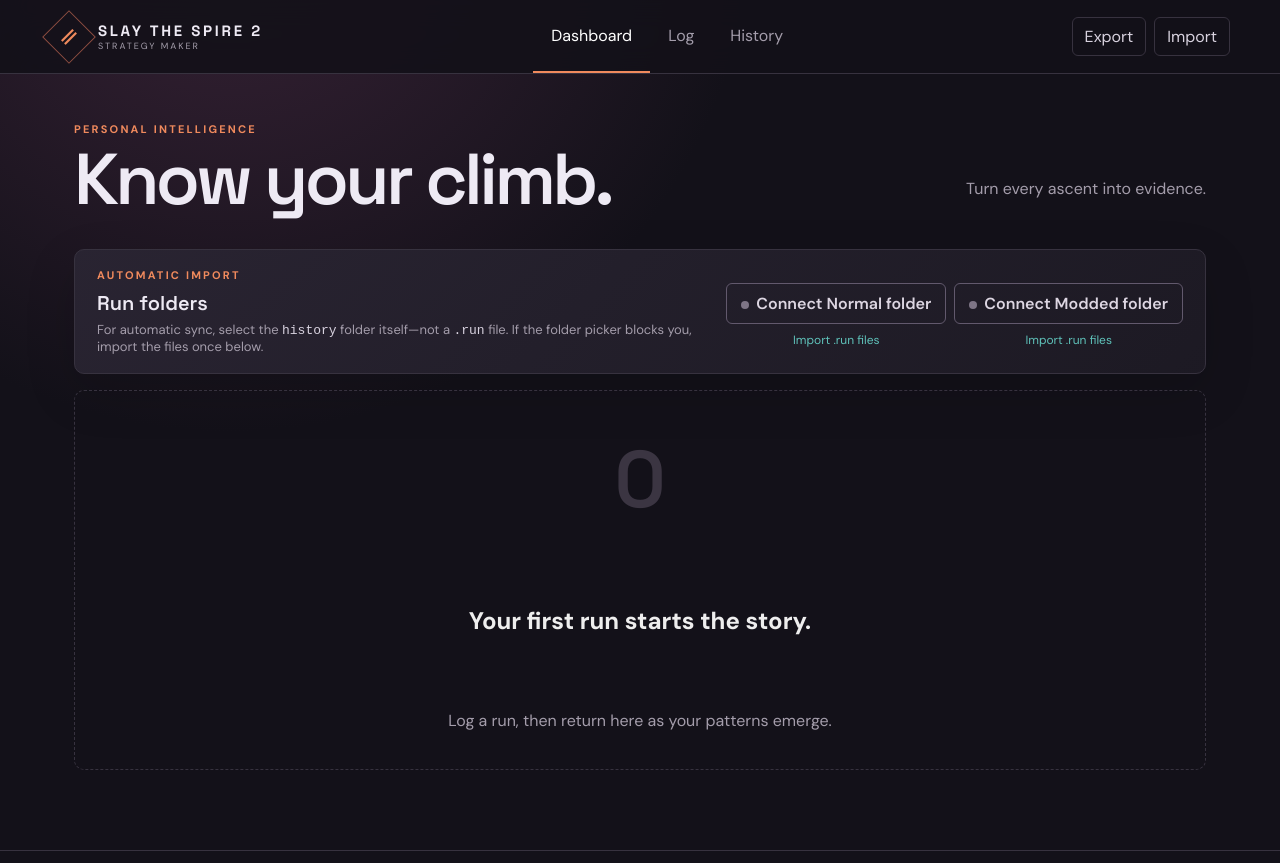
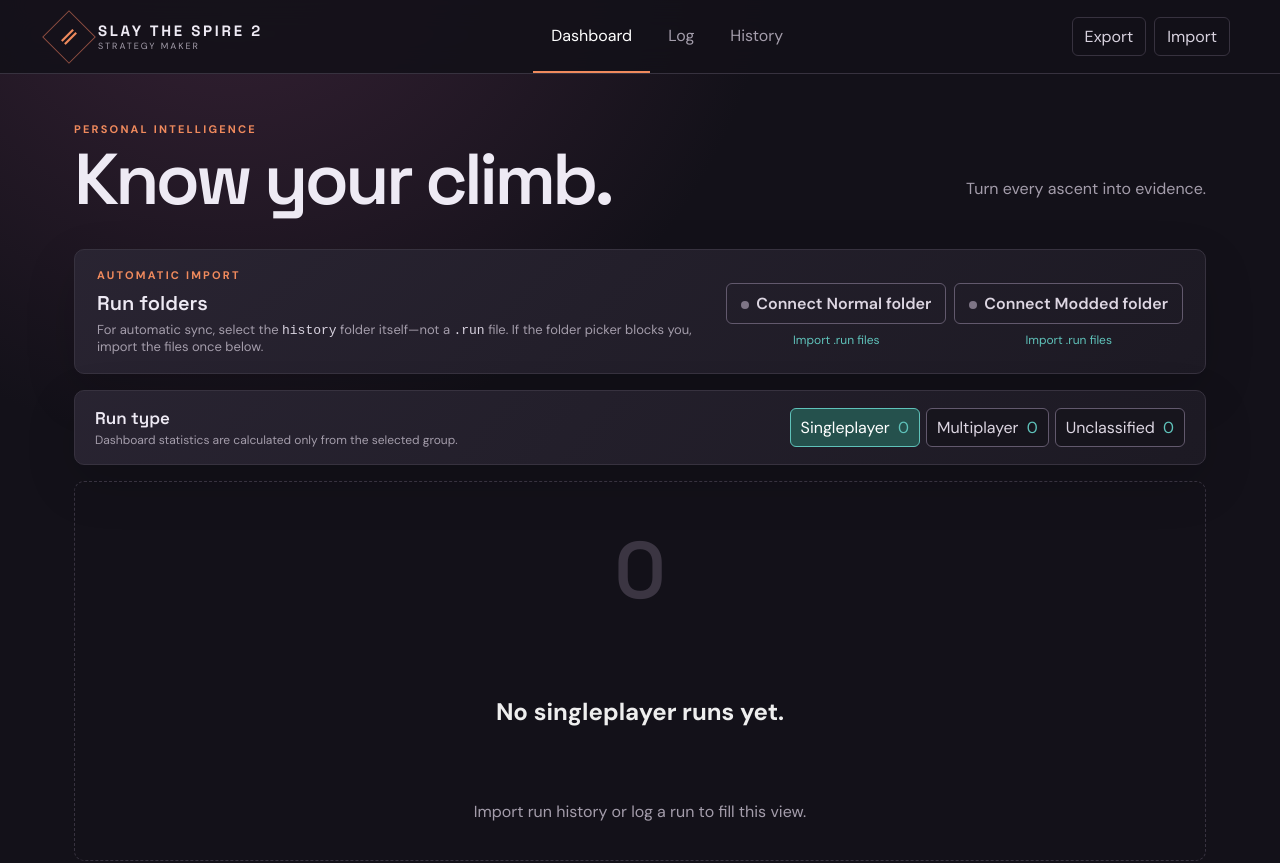
Before and after one commit to JustinWaysHinnant/Slay-the-Spire-2-Strategy-Maker, a React (Vite) app: page / in a window 1280 px wide. Shown: the top 863 px of the page. Built offline with nearby package versions, Linux system fonts and the light colour scheme.

Commit message:
Separate singleplayer and multiplayer run data

```diff
--- a/src/components/Dashboard.tsx
+++ b/src/components/Dashboard.tsx
@@ -1,12 +1,29 @@
+import { useState } from 'react'
 import { Bar, BarChart, CartesianGrid, Cell, Line, LineChart, ResponsiveContainer, Tooltip, XAxis, YAxis } from 'recharts'
 import { bestCharacter, cardTimingStats, formatRate, pickupStats, winRate, winRateByCharacter, winRateTrend } from '../lib/stats'
 import type { Run } from '../lib/types'
 
+type ModeView = 'singleplayer' | 'multiplayer' | 'unclassified'
+
 export function Dashboard({ runs }: { runs: Run[] }) {
+  const [mode, setMode] = useState<ModeView>('singleplayer')
+  const filtered = runs.filter((run) => (run.mode ?? 'unclassified') === mode)
+  return <div className="dashboard">
+    <section className="mode-filter panel" aria-label="Dashboard run mode">
+      <div><strong>Run type</strong><small>Dashboard statistics are calculated only from the selected group.</small></div>
+      <div className="mode-options">{(['singleplayer', 'multiplayer', 'unclassified'] as const).map((option) => <button type="button" key={option} aria-pressed={mode === option} onClick={() => setMode(option)}>{option === 'singleplayer' ? 'Singleplayer' : option === 'multiplayer' ? 'Multiplayer' : 'Unclassified'} <span>{runs.filter((run) => (run.mode ?? 'unclassified') === option).length}</span></button>)}</div>
+    </section>
+    {mode === 'multiplayer' && filtered.length > 0 ? <p className="mode-caveat">Co-op imports currently show the first player recorded in the run file. Their cards, relics, and potions may not be yours.</p> : null}
+    {mode === 'unclassified' && filtered.length > 0 ? <p className="mode-caveat">These older records have no run-type label. Re-import their history files, or log new runs with a run type, to separate them.</p> : null}
+    <DashboardContent runs={filtered} mode={mode} />
+  </div>
+}
+
+function DashboardContent({ runs, mode }: { runs: Run[]; mode: ModeView }) {
   const overall = winRate(runs), best = bestCharacter(runs), characters = Object.entries(winRateByCharacter(runs)).map(([name, stat]) => ({ name, rate: Math.round((stat?.rate ?? 0) * 100), runs: stat?.total ?? 0 }))
   const cards = pickupStats(runs, 'cards', 3).slice(0, 8), timing = cardTimingStats(runs, 10, 3).map((item) => ({ ...item, ratePercent: Math.round(item.rate * 100) })), trend = winRateTrend(runs, 10).map((item) => ({ ...item, ratePercent: Math.round(item.rate * 100) }))
-  if (!runs.length) return <section className="empty"><span>0</span><h2>Your first run starts the story.</h2><p>Log a run, then return here as your patterns emerge.</p></section>
-  return <div className="dashboard">
+  if (!runs.length) return <section className="empty"><span>0</span><h2>No {mode === 'singleplayer' ? 'singleplayer' : mode === 'multiplayer' ? 'multiplayer' : 'unclassified'} runs yet.</h2><p>{mode === 'unclassified' ? 'Older runs without a run type appear here.' : 'Import run history or log a run to fill this view.'}</p></section>
+  return <div>
     <section className="stat-grid">
       <article className="stat"><span>Tracked runs</span><strong>{runs.length}</strong><small>{overall.total} counted</small></article>
       <article className="stat"><span>Win rate</span><strong>{formatRate(overall.rate)}</strong><small>{overall.wins}W / {overall.losses}L</small></article>
--- a/src/components/RunForm.tsx
+++ b/src/components/RunForm.tsx
@@ -1,6 +1,6 @@
 import { useState, type FormEvent } from 'react'
 import { CARD_EFFECT_GROUPS, POTIONS } from '../lib/gameData'
-import { CHARACTERS, type Outcome, type Pickup, type Run } from '../lib/types'
+import { CHARACTERS, type Outcome, type Pickup, type Run, type RunMode } from '../lib/types'
 
 interface Props { onAdd: (run: Run) => void }
 const parseNames = (text: string): Pickup[] => text.split(/\n|,/).map((name) => name.trim()).filter(Boolean).map((name) => ({ name }))
@@ -42,6 +42,7 @@
   const [potionChanges, setPotionChanges] = useState<PotionChangeDraft[]>([])
   const [potions, setPotions] = useState<string[]>([])
   const [outcome, setOutcome] = useState<Outcome>('loss')
+  const [mode, setMode] = useState<RunMode>('singleplayer')
   const today = new Date().toISOString().slice(0, 10)
   function updateCard(index: number, patch: Partial<Pickup>) {
     setCards(cards.map((card, cardIndex) => cardIndex === index ? { ...card, ...patch } : card))
@@ -61,6 +62,7 @@
     onAdd({
       id: crypto.randomUUID(), date: String(data.get('date')), character: String(data.get('character')) as Run['character'],
       ascension: Number(data.get('ascension')), outcome, floor: Number(data.get('floor')), killedBy: String(data.get('killedBy') ?? '').trim() || undefined,
+      mode, playerCount: mode === 'singleplayer' ? 1 : Number(data.get('playerCount')),
       cards: cards.map((card) => ({ ...card, name: card.name.trim(), effects: card.effects?.length ? card.effects : undefined })),
       cardsEverOwned: [...new Set([...cards.map((card) => card.name.trim()).filter(Boolean), ...parseRelicNames(removedCards), ...cardChanges.flatMap((change) => [...parseRelicNames(change.gained), ...parseRelicNames(change.removed), ...parseRelicNames(change.transformedFrom), ...parseRelicNames(change.transformedTo)])])],
       cardsRemovedDuringRun: [...new Set([...parseRelicNames(removedCards), ...cardChanges.flatMap((change) => [...parseRelicNames(change.removed), ...parseRelicNames(change.transformedFrom)])])],
@@ -71,13 +73,15 @@
       potionChanges: potionChanges.map((change) => ({ floor: change.floor, gained: parseRelicNames(change.gained), used: parseRelicNames(change.used), discarded: parseRelicNames(change.discarded), context: change.context.trim() || undefined })).filter((change) => change.gained.length || change.used.length || change.discarded.length),
       notes: String(data.get('notes') ?? '').trim() || undefined,
     })
-    event.currentTarget.reset(); setCards([]); setRemovedCards(''); setRelics(''); setRelicChanges([]); setCardChanges([]); setPotionChanges([]); setPotions([]); setOutcome('loss')
+    event.currentTarget.reset(); setCards([]); setRemovedCards(''); setRelics(''); setRelicChanges([]); setCardChanges([]); setPotionChanges([]); setPotions([]); setOutcome('loss'); setMode('singleplayer')
   }
   return <section className="panel form-panel">
     <div className="section-heading"><div><p className="eyebrow">New record</p><h2>Log a run</h2></div><p className="hint">Add each card separately to record its floor, upgrade, and effects.</p></div>
     <form onSubmit={submit} className="run-form">
       <label>Date<input name="date" type="date" defaultValue={today} required /></label>
       <label>Character<select name="character">{CHARACTERS.map((name) => <option key={name}>{name}</option>)}</select></label>
+      <label>Run type<select value={mode} onChange={(event) => setMode(event.target.value as RunMode)}><option value="singleplayer">Singleplayer</option><option value="multiplayer">Multiplayer</option></select></label>
+      {mode === 'multiplayer' ? <label>Players<input name="playerCount" type="number" min="2" defaultValue="2" required /></label> : null}
       <label>Ascension<input name="ascension" type="number" min="0" max="20" defaultValue="0" required /></label>
       <label>Outcome<select name="outcome" value={outcome} onChange={(e) => setOutcome(e.target.value as Outcome)}>{(['win', 'loss', 'abandoned'] as const).map((value) => <option key={value}>{value}</option>)}</select></label>
       <label>Final floor<input name="floor" type="number" min="0" defaultValue="1" required /></label>
--- a/src/components/RunList.tsx
+++ b/src/components/RunList.tsx
@@ -56,8 +56,9 @@
 
 export function RunList({ runs, onDelete }: { runs: Run[]; onDelete: (id: string) => void }) {
   const [filter, setFilter] = useState('all')
-  const visible = [...runs].filter((run) => filter === 'all' || run.character === filter).sort((a, b) => b.date.localeCompare(a.date))
-  return <section className="panel"><div className="section-heading"><div><p className="eyebrow">Archive</p><h2>Run history</h2></div><select aria-label="Filter by character" value={filter} onChange={(e) => setFilter(e.target.value)}><option value="all">All characters</option>{CHARACTERS.map((name) => <option key={name}>{name}</option>)}</select></div>
-    {!visible.length ? <div className="no-data">No runs match this filter.</div> : <div className="table-wrap"><table><thead><tr><th>Date</th><th>Character</th><th>Asc.</th><th>Outcome</th><th>Floor</th><th>Cards held · changes</th><th>Relics held · changes</th><th>Potions held · changes</th><th></th></tr></thead><tbody>{visible.map((run) => <tr key={run.id}><td>{run.date}</td><td>{run.character}</td><td>A{run.ascension}</td><td><span className={`badge ${run.outcome}`}>{run.outcome}</span></td><td>{run.floor}</td><td><CardCell cards={run.cards} changes={run.cardChanges} legacyImport={run.id.startsWith('sts2:')} /></td><td><RelicCell relics={run.relics} changes={run.relicChanges} /></td><td><PotionCell run={run} /></td><td><button className="delete" onClick={() => { if (confirm('Delete this run?')) onDelete(run.id) }} aria-label={`Delete ${run.character} run from ${run.date}`}>Delete</button></td></tr>)}</tbody></table></div>}
+  const [modeFilter, setModeFilter] = useState('all')
+  const visible = [...runs].filter((run) => (filter === 'all' || run.character === filter) && (modeFilter === 'all' || (run.mode ?? 'unclassified') === modeFilter)).sort((a, b) => b.date.localeCompare(a.date))
+  return <section className="panel"><div className="section-heading"><div><p className="eyebrow">Archive</p><h2>Run history</h2></div><div className="history-filters"><select aria-label="Filter by run type" value={modeFilter} onChange={(e) => setModeFilter(e.target.value)}><option value="all">All run types</option><option value="singleplayer">Singleplayer</option><option value="multiplayer">Multiplayer</option><option value="unclassified">Unclassified</option></select><select aria-label="Filter by character" value={filter} onChange={(e) => setFilter(e.target.value)}><option value="all">All characters</option>{CHARACTERS.map((name) => <option key={name}>{name}</option>)}</select></div></div>
+    {!visible.length ? <div className="no-data">No runs match this filter.</div> : <div className="table-wrap"><table><thead><tr><th>Date</th><th>Type</th><th>Character</th><th>Asc.</th><th>Outcome</th><th>Floor</th><th>Cards held · changes</th><th>Relics held · changes</th><th>Potions held · changes</th><th></th></tr></thead><tbody>{visible.map((run) => <tr key={run.id}><td>{run.date}</td><td><span className={`mode-badge ${run.mode ?? 'unclassified'}`}>{run.mode === 'singleplayer' ? 'Singleplayer' : run.mode === 'multiplayer' ? `Multiplayer · ${run.playerCount ?? '2+'} players` : 'Unclassified'}</span>{run.mode === 'multiplayer' ? <small className="history-note">Showing first player in file</small> : null}{run.mode === undefined ? <small className="history-note">Re-import to identify run type</small> : null}</td><td>{run.character}</td><td>A{run.ascension}</td><td><span className={`badge ${run.outcome}`}>{run.outcome}</span></td><td>{run.floor}</td><td><CardCell cards={run.cards} changes={run.cardChanges} legacyImport={run.id.startsWith('sts2:')} /></td><td><RelicCell relics={run.relics} changes={run.relicChanges} /></td><td><PotionCell run={run} /></td><td><button className="delete" onClick={() => { if (confirm('Delete this run?')) onDelete(run.id) }} aria-label={`Delete ${run.character} run from ${run.date}`}>Delete</button></td></tr>)}</tbody></table></div>}
   </section>
 }
--- a/src/lib/runHistory.ts
+++ b/src/lib/runHistory.ts
@@ -199,7 +199,8 @@
 export function parseSts2Run(text: string, fileName: string, source: RunSource): Run {
   const value: unknown = JSON.parse(text)
   if (!isObject(value)) throw new Error('Run file is not a JSON object.')
-  const player = objects(value.players)[0]
+  const players = objects(value.players)
+  const player = players[0]
   if (!player) throw new Error('Run file has no player data.')
   const timestamp = Number(value.start_time ?? fileName.replace(/\.run$/i, ''))
   const points = mapPoints(value.map_point_history)
@@ -217,6 +218,8 @@
     ascension,
     outcome: value.was_abandoned === true ? 'abandoned' : value.win === true ? 'win' : 'loss',
     floor: points.length,
+    mode: players.length > 1 ? 'multiplayer' : 'singleplayer',
+    playerCount: players.length,
     killedBy,
     cards,
     cardsEverOwned: cardEvents.everOwned,
--- a/src/lib/storage.ts
+++ b/src/lib/storage.ts
@@ -9,7 +9,7 @@
 export const isRun = (value: unknown): value is Run => {
   if (typeof value !== 'object' || value === null) return false
   const run = value as Run
-  return typeof run.id === 'string' && typeof run.date === 'string' && CHARACTERS.includes(run.character) && Number.isInteger(run.ascension) && run.ascension >= 0 && OUTCOMES.includes(run.outcome) && Number.isInteger(run.floor) && run.floor >= 0 && Array.isArray(run.cards) && run.cards.every(isPickup) && isOptionalStringArray(run.cardsEverOwned) && isOptionalStringArray(run.cardsRemovedDuringRun) && isOptionalStringArray(run.cardEffects) && (run.cardChanges === undefined || (Array.isArray(run.cardChanges) && run.cardChanges.every(isCardChange))) && Array.isArray(run.relics) && run.relics.every(isPickup) && (run.relicChanges === undefined || (Array.isArray(run.relicChanges) && run.relicChanges.every(isRelicChange))) && isOptionalStringArray(run.potions) && isOptionalStringArray(run.finalPotions) && (run.potionChanges === undefined || (Array.isArray(run.potionChanges) && run.potionChanges.every(isPotionChange)))
+  return typeof run.id === 'string' && typeof run.date === 'string' && CHARACTERS.includes(run.character) && Number.isInteger(run.ascension) && run.ascension >= 0 && OUTCOMES.includes(run.outcome) && Number.isInteger(run.floor) && run.floor >= 0 && (run.mode === undefined || run.mode === 'singleplayer' || run.mode === 'multiplayer') && (run.playerCount === undefined || (Number.isInteger(run.playerCount) && run.playerCount >= 1 && (run.mode !== 'singleplayer' || run.playerCount === 1) && (run.mode !== 'multiplayer' || run.playerCount >= 2))) && Array.isArray(run.cards) && run.cards.every(isPickup) && isOptionalStringArray(run.cardsEverOwned) && isOptionalStringArray(run.cardsRemovedDuringRun) && isOptionalStringArray(run.cardEffects) && (run.cardChanges === undefined || (Array.isArray(run.cardChanges) && run.cardChanges.every(isCardChange))) && Array.isArray(run.relics) && run.relics.every(isPickup) && (run.relicChanges === undefined || (Array.isArray(run.relicChanges) && run.relicChanges.every(isRelicChange))) && isOptionalStringArray(run.potions) && isOptionalStringArray(run.finalPotions) && (run.potionChanges === undefined || (Array.isArray(run.potionChanges) && run.potionChanges.every(isPotionChange)))
 }
 export function loadRuns(): Run[] { try { const value: unknown = JSON.parse(localStorage.getItem(STORAGE_KEY) ?? '[]'); return Array.isArray(value) ? value.filter(isRun) : [] } catch { return [] } }
 export function saveRuns(runs: Run[]) { try { localStorage.setItem(STORAGE_KEY, JSON.stringify(runs)); return true } catch { return false } }
@@ -28,8 +28,10 @@
       const cardChanges = run.cardChanges === undefined ? update.cardChanges : undefined
       const finalPotions = run.finalPotions === undefined ? update.finalPotions : undefined
       const potionChanges = run.potionChanges === undefined ? update.potionChanges : undefined
-      return relicChanges !== undefined || cardsEverOwned !== undefined || cardsRemovedDuringRun !== undefined || cardChanges !== undefined || finalPotions !== undefined || potionChanges !== undefined
-        ? { ...run, ...(relicChanges !== undefined ? { relicChanges } : {}), ...(cardsEverOwned !== undefined ? { cardsEverOwned } : {}), ...(cardsRemovedDuringRun !== undefined ? { cardsRemovedDuringRun } : {}), ...(cardChanges !== undefined ? { cardChanges } : {}), ...(finalPotions !== undefined ? { finalPotions } : {}), ...(potionChanges !== undefined ? { potionChanges } : {}) }
+      const mode = run.mode === undefined ? update.mode : undefined
+      const playerCount = run.playerCount === undefined ? update.playerCount : undefined
+      return relicChanges !== undefined || cardsEverOwned !== undefined || cardsRemovedDuringRun !== undefined || cardChanges !== undefined || finalPotions !== undefined || potionChanges !== undefined || mode !== undefined || playerCount !== undefined
+        ? { ...run, ...(relicChanges !== undefined ? { relicChanges } : {}), ...(cardsEverOwned !== undefined ? { cardsEverOwned } : {}), ...(cardsRemovedDuringRun !== undefined ? { cardsRemovedDuringRun } : {}), ...(cardChanges !== undefined ? { cardChanges } : {}), ...(finalPotions !== undefined ? { finalPotions } : {}), ...(potionChanges !== undefined ? { potionChanges } : {}), ...(mode !== undefined ? { mode } : {}), ...(playerCount !== undefined ? { playerCount } : {}) }
         : run
     }),
     ...incoming.filter((run) => !ids.has(run.id)),
--- a/src/lib/types.ts
+++ b/src/lib/types.ts
@@ -2,6 +2,7 @@
 export type Character = (typeof CHARACTERS)[number]
 export const OUTCOMES = ['win', 'loss', 'abandoned'] as const
 export type Outcome = (typeof OUTCOMES)[number]
+export type RunMode = 'singleplayer' | 'multiplayer'
 
 export interface Pickup { name: string; floor?: number; upgraded?: boolean; effects?: string[] }
 export interface RelicChange { floor: number; gained: string[]; removed: string[]; context?: string }
@@ -15,6 +16,8 @@
   ascension: number
   outcome: Outcome
   floor: number
+  mode?: RunMode
+  playerCount?: number
   killedBy?: string
   cards: Pickup[]
   cardsEverOwned?: string[]
--- a/src/styles/card-editor.css
+++ b/src/styles/card-editor.css
@@ -115,6 +115,21 @@
 .history-change-editor label { flex: 1 1 150px; }
 .history-change-editor label:first-child { flex: 0 0 80px; }
 .history-change-editor .delete { min-height: 42px; }
+.mode-filter { display: flex; align-items: center; justify-content: space-between; gap: 18px; padding: 16px 20px; margin-bottom: 16px; }
+.mode-filter strong, .mode-filter small { display: block; }
+.mode-filter strong { font: 600 17px 'Space Grotesk'; }
+.mode-filter small, .mode-caveat { color: var(--muted); font-size: 12px; }
+.mode-filter small { margin-top: 3px; }
+.mode-options { display: flex; flex-wrap: wrap; gap: 6px; }
+.mode-options button { border: 1px solid #62596d; border-radius: 6px; background: #17151d; color: #ddd6e2; padding: 8px 10px; white-space: nowrap; }
+.mode-options button[aria-pressed="true"] { background: #25514d; border-color: var(--mint); color: #fff; }
+.mode-options span { margin-left: 4px; color: var(--mint); }
+.mode-caveat { margin: 0 0 16px; }
+.history-filters { display: flex; flex-wrap: wrap; gap: 8px; }
+.mode-badge { display: inline-block; border: 1px solid #62596d; border-radius: 99px; padding: 4px 8px; font-size: 11px; white-space: nowrap; }
+.mode-badge.multiplayer { color: #f4cc81; border-color: #947342; }
+.mode-badge.singleplayer { color: var(--mint); border-color: #34756f; }
+.mode-badge.unclassified { color: var(--muted); }
 
 @media (max-width: 760px) {
   .card-editor {
@@ -126,4 +141,6 @@
   }
 
   .relic-change-editor { grid-template-columns: 1fr; }
+  .mode-filter { align-items: stretch; flex-direction: column; }
+  .mode-options button { flex: 1; }
 }
```
Also changed, not shown: 2 other files (tests, documents, lock files or other folders).
